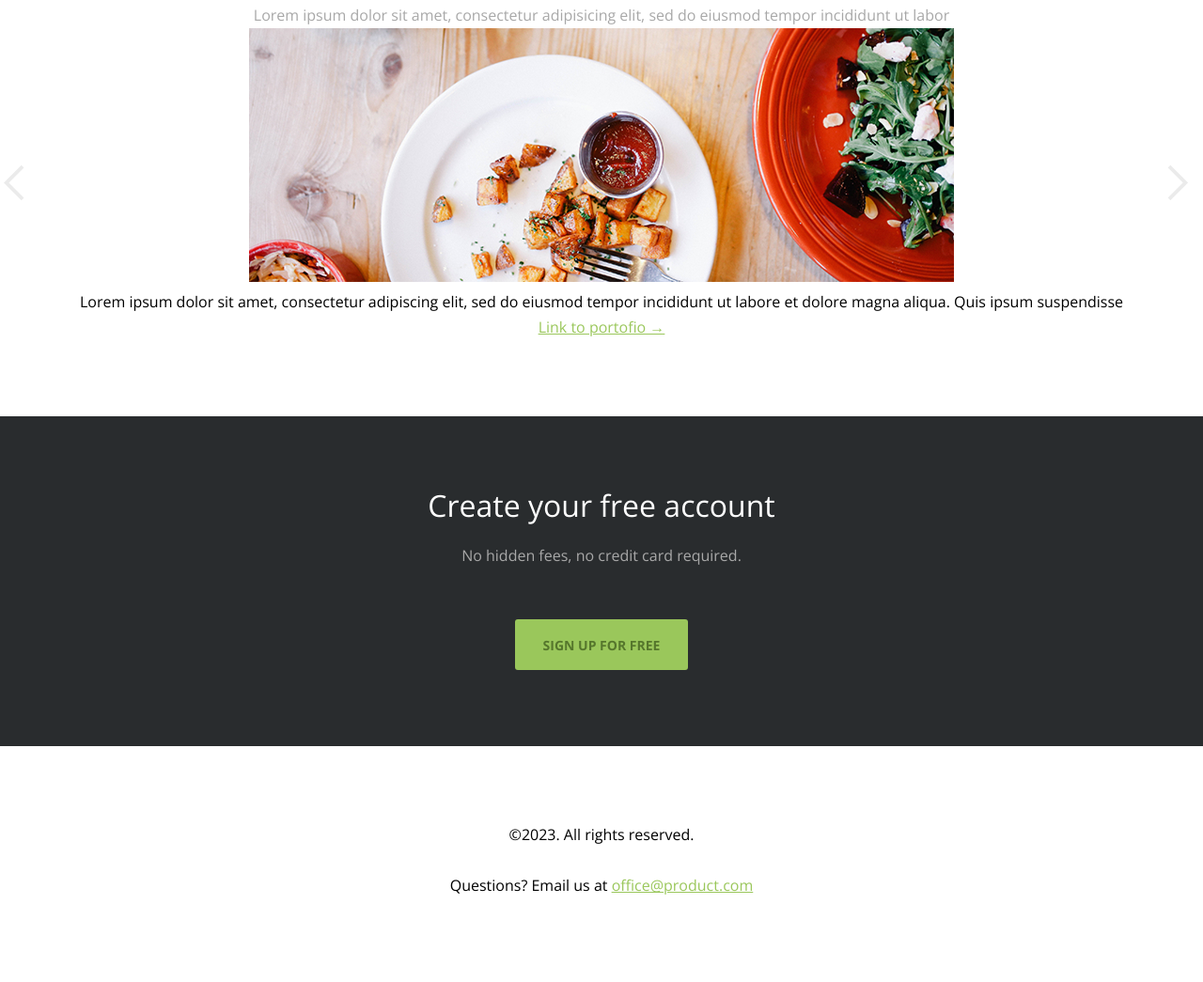
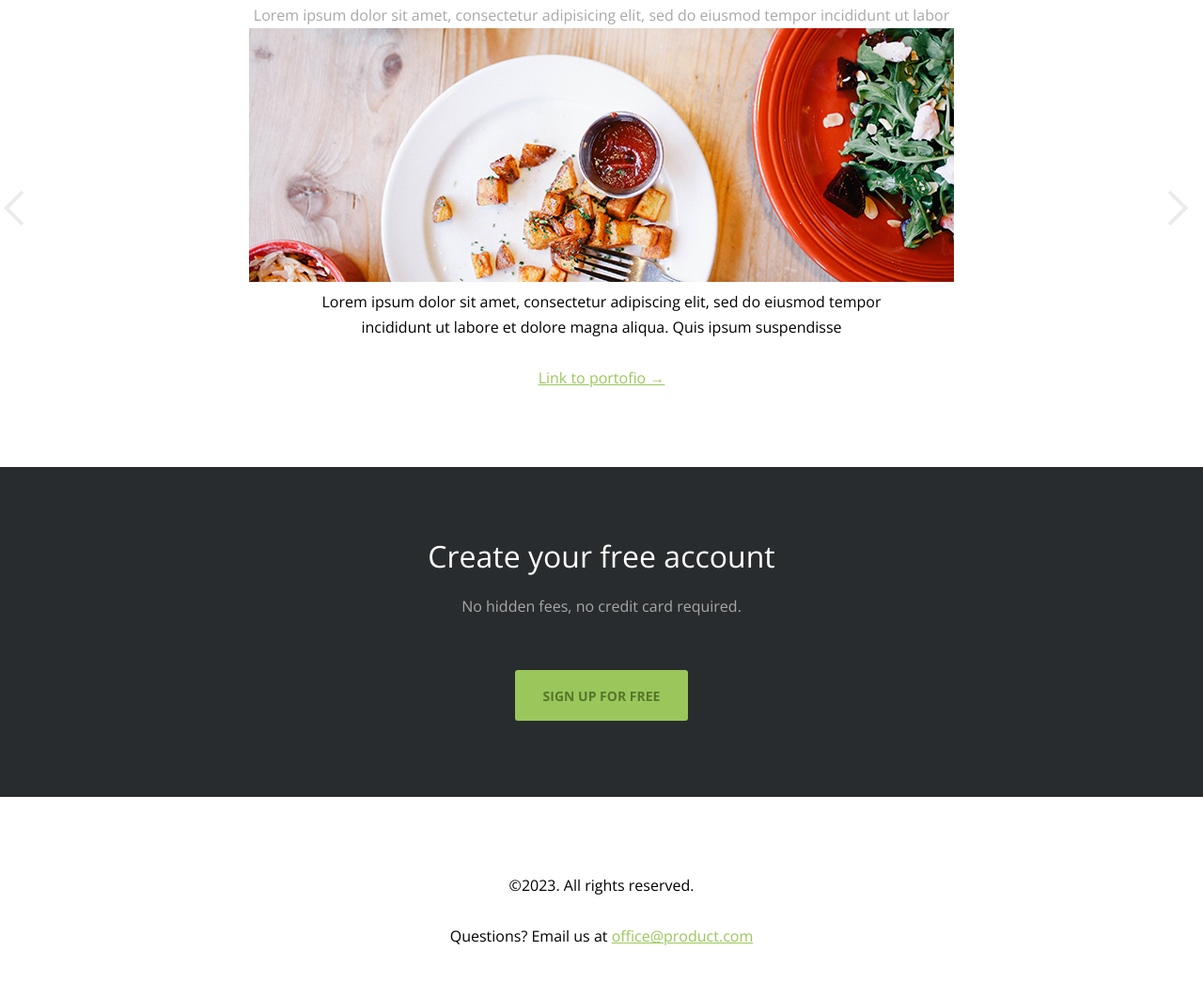
Before and after one commit to meekyung/acme-portfolio, a plain HTML site: page about.html in a window 1280 px wide. Shown: the part 1002-2047 px from the top of the page at 94% size. Drawn offline with nearby package versions, Linux system fonts and the light colour scheme.

Commit message:
style: portfolio

```diff
--- a/css/about.css
+++ b/css/about.css
@@ -40,3 +40,11 @@
 .qna_list .active .answer{
     display: block;
 }
+.portfolio_list figcaption{
+    width: 51%;
+    margin: 0 auto;
+    display: flex;
+    flex-direction: column;
+    gap: 27px;
+    text-align: center;
+}
```
